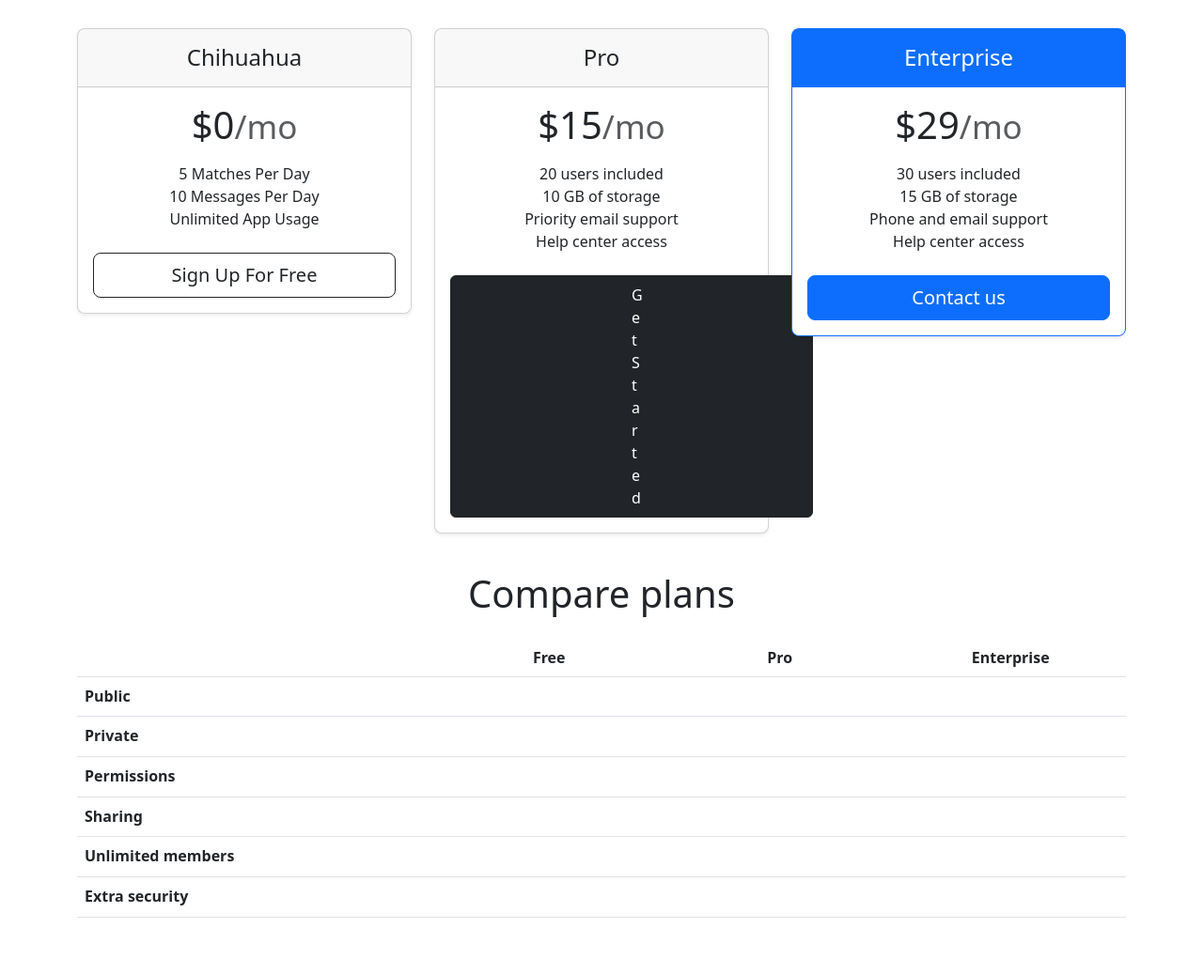
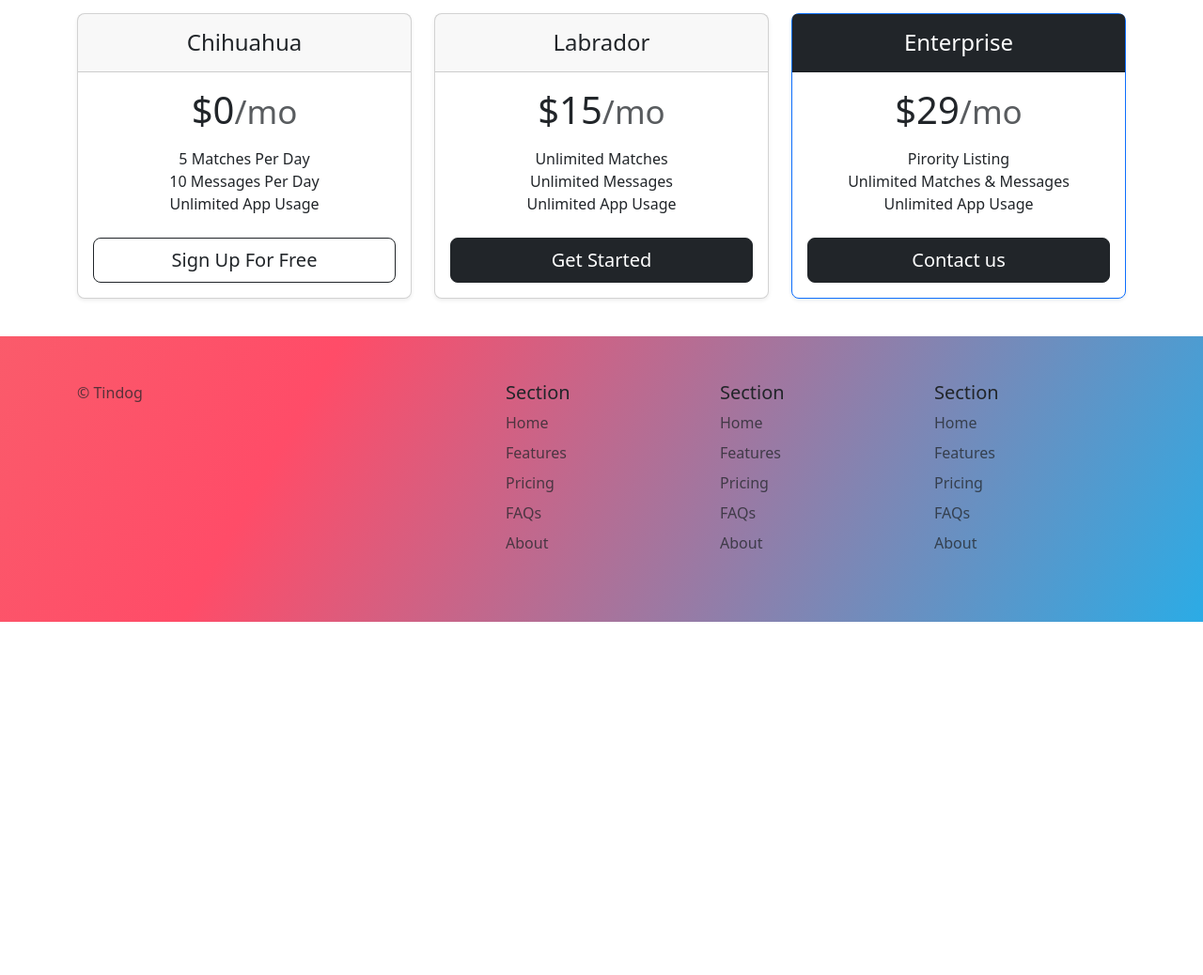
Before and after one commit to SumanMukherjee1/TinDog, a plain HTML site: page index.html in a window 1280 px wide. Shown: the part 1775-2813 px from the top of the page at 94% size. After the commit the page ends 2437 px from the top, so only its background shows below. Drawn offline with nearby package versions, Linux system fonts and the light colour scheme.

Commit message:
Add files via upload

```diff
--- a/index.html
+++ b/index.html
@@ -123,7 +123,7 @@
   <!-- Pricing -->
   <section id="pricing">
 
-    <div class="container py-3">
+    <div class="container">
       <header>
         <div class="pricing-header p-3 pb-md-4 mx-auto text-center">
           <h2 class="display-4 fw-normal text-body-emphasis">A Plan for Every Dog's Needs</h2>
@@ -152,139 +152,88 @@
           <div class="col">
             <div class="card mb-4 rounded-3 shadow-sm">
               <div class="card-header py-3">
-                <h4 class="my-0 fw-normal">Pro</h4>
+                <h4 class="my-0 fw-normal">Labrador</h4>
               </div>
               <div class="card-body">
                 <h1 class="card-title pricing-card-title">$15<small class="text-body-secondary fw-light">/mo</small></h1>
                 <ul class="list-unstyled mt-3 mb-4">
-                  <li>20 users included</li>
-                  <li>10 GB of storage</li>
-                  <li>Priority email support</li>
-                  <li>Help center access</li>
+                  <li>Unlimited Matches</li>
+                  <li>Unlimited Messages</li>
+                  <li>Unlimited App Usage</li>
                 </ul>
-                <button type="button" class="w-100 btn btn-dark" style="--bs-btn-padding-y: .5rem; --bs-btn-padding-x: 12rem">Get Started</button>
+                <button type="button" class="w-100 btn btn-lg btn-dark" >Get Started</button>
               </div>
             </div>
           </div>
           <div class="col">
             <div class="card mb-4 rounded-3 shadow-sm border-primary">
-              <div class="card-header py-3 text-bg-primary border-primary">
+              <div class="card-header py-3 text-bg-primary bg-dark">
                 <h4 class="my-0 fw-normal">Enterprise</h4>
               </div>
               <div class="card-body">
                 <h1 class="card-title pricing-card-title">$29<small class="text-body-secondary fw-light">/mo</small></h1>
                 <ul class="list-unstyled mt-3 mb-4">
-                  <li>30 users included</li>
-                  <li>15 GB of storage</li>
-                  <li>Phone and email support</li>
-                  <li>Help center access</li>
+                  <li>Pirority Listing</li>
+                  <li>Unlimited Matches & Messages</li>
+                  <li>Unlimited App Usage</li>
                 </ul>
-                <button type="button" class="w-100 btn btn-lg btn-primary">Contact us</button>
+                <button type="button" class="w-100 btn btn-lg btn-dark">Contact us</button>
               </div>
             </div>
           </div>
         </div>
+      </main>
+    </div>
 
-        <h2 class="display-6 text-center mb-4">Compare plans</h2>
+  </section>
 
-        <div class="table-responsive">
-          <table class="table text-center">
-            <thead>
-              <tr>
-                <th style="width: 34%;"></th>
-                <th style="width: 22%;">Free</th>
-                <th style="width: 22%;">Pro</th>
-                <th style="width: 22%;">Enterprise</th>
-              </tr>
-            </thead>
-            <tbody>
-              <tr>
-                <th scope="row" class="text-start">Public</th>
-                <td><svg class="bi" width="24" height="24"><use xlink:href="#check"></use></svg></td>
-                <td><svg class="bi" width="24" height="24"><use xlink:href="#check"></use></svg></td>
-                <td><svg class="bi" width="24" height="24"><use xlink:href="#check"></use></svg></td>
-              </tr>
-              <tr>
-                <th scope="row" class="text-start">Private</th>
-                <td></td>
-                <td><svg class="bi" width="24" height="24"><use xlink:href="#check"></use></svg></td>
-                <td><svg class="bi" width="24" height="24"><use xlink:href="#check"></use></svg></td>
-              </tr>
-            </tbody>
 
-            <tbody>
-              <tr>
-                <th scope="row" class="text-start">Permissions</th>
-                <td><svg class="bi" width="24" height="24"><use xlink:href="#check"></use></svg></td>
-                <td><svg class="bi" width="24" height="24"><use xlink:href="#check"></use></svg></td>
-                <td><svg class="bi" width="24" height="24"><use xlink:href="#check"></use></svg></td>
-              </tr>
-              <tr>
-                <th scope="row" class="text-start">Sharing</th>
-                <td></td>
-                <td><svg class="bi" width="24" height="24"><use xlink:href="#check"></use></svg></td>
-                <td><svg class="bi" width="24" height="24"><use xlink:href="#check"></use></svg></td>
-              </tr>
-              <tr>
-                <th scope="row" class="text-start">Unlimited members</th>
-                <td></td>
-                <td><svg class="bi" width="24" height="24"><use xlink:href="#check"></use></svg></td>
-                <td><svg class="bi" width="24" height="24"><use xlink:href="#check"></use></svg></td>
-              </tr>
-              <tr>
-                <th scope="row" class="text-start">Extra security</th>
-                <td></td>
-                <td></td>
-                <td><svg class="bi" width="24" height="24"><use xlink:href="#check"></use></svg></td>
-              </tr>
-            </tbody>
-          </table>
+  <!-- Footer -->
+  <section id="footer" class=" gradient-background">
+    <div class="container">
+      <footer class="row row-cols-1 row-cols-sm-2 row-cols-md-5 py-5 ">
+        <div class="col mb-3">
+          <p class="text-body-secondary">© Tindog</p>
         </div>
-      </main>
 
-      <footer class="pt-4 my-md-5 pt-md-5 border-top">
-        <div class="row">
-          <div class="col-12 col-md">
-            <img class="mb-2" src="/docs/5.3/assets/brand/bootstrap-logo.svg" alt="" width="24" height="19">
-            <small class="d-block mb-3 text-body-secondary">© 2017–2023</small>
+        <div class="col">
+
         </div>
-          <div class="col-6 col-md">
-            <h5>Features</h5>
-            <ul class="list-unstyled text-small">
-              <li class="mb-1"><a class="link-secondary text-decoration-none" href="#">Cool stuff</a></li>
-              <li class="mb-1"><a class="link-secondary text-decoration-none" href="#">Random feature</a></li>
-              <li class="mb-1"><a class="link-secondary text-decoration-none" href="#">Team feature</a></li>
-              <li class="mb-1"><a class="link-secondary text-decoration-none" href="#">Stuff for developers</a></li>
-              <li class="mb-1"><a class="link-secondary text-decoration-none" href="#">Another one</a></li>
-              <li class="mb-1"><a class="link-secondary text-decoration-none" href="#">Last time</a></li>
+
+        <div class="col mb-3">
+          <h5>Section</h5>
+          <ul class="nav flex-column">
+            <li class="nav-item mb-2"><a href="#" class="nav-link p-0 text-body-secondary">Home</a></li>
+            <li class="nav-item mb-2"><a href="#" class="nav-link p-0 text-body-secondary">Features</a></li>
+            <li class="nav-item mb-2"><a href="#" class="nav-link p-0 text-body-secondary">Pricing</a></li>
+            <li class="nav-item mb-2"><a href="#" class="nav-link p-0 text-body-secondary">FAQs</a></li>
+            <li class="nav-item mb-2"><a href="#" class="nav-link p-0 text-body-secondary">About</a></li>
           </ul>
         </div>
-          <div class="col-6 col-md">
-            <h5>Resources</h5>
-            <ul class="list-unstyled text-small">
-              <li class="mb-1"><a class="link-secondary text-decoration-none" href="#">Resource</a></li>
-              <li class="mb-1"><a class="link-secondary text-decoration-none" href="#">Resource name</a></li>
-              <li class="mb-1"><a class="link-secondary text-decoration-none" href="#">Another resource</a></li>
-              <li class="mb-1"><a class="link-secondary text-decoration-none" href="#">Final resource</a></li>
+
+        <div class="col mb-3">
+          <h5>Section</h5>
+          <ul class="nav flex-column">
+            <li class="nav-item mb-2"><a href="#" class="nav-link p-0 text-body-secondary">Home</a></li>
+            <li class="nav-item mb-2"><a href="#" class="nav-link p-0 text-body-secondary">Features</a></li>
+            <li class="nav-item mb-2"><a href="#" class="nav-link p-0 text-body-secondary">Pricing</a></li>
+            <li class="nav-item mb-2"><a href="#" class="nav-link p-0 text-body-secondary">FAQs</a></li>
+            <li class="nav-item mb-2"><a href="#" class="nav-link p-0 text-body-secondary">About</a></li>
           </ul>
         </div>
-          <div class="col-6 col-md">
-            <h5>About</h5>
-            <ul class="list-unstyled text-small">
-              <li class="mb-1"><a class="link-secondary text-decoration-none" href="#">Team</a></li>
-              <li class="mb-1"><a class="link-secondary text-decoration-none" href="#">Locations</a></li>
-              <li class="mb-1"><a class="link-secondary text-decoration-none" href="#">Privacy</a></li>
-              <li class="mb-1"><a class="link-secondary text-decoration-none" href="#">Terms</a></li>
+
+        <div class="col mb-3">
+          <h5>Section</h5>
+          <ul class="nav flex-column">
+            <li class="nav-item mb-2"><a href="#" class="nav-link p-0 text-body-secondary">Home</a></li>
+            <li class="nav-item mb-2"><a href="#" class="nav-link p-0 text-body-secondary">Features</a></li>
+            <li class="nav-item mb-2"><a href="#" class="nav-link p-0 text-body-secondary">Pricing</a></li>
+            <li class="nav-item mb-2"><a href="#" class="nav-link p-0 text-body-secondary">FAQs</a></li>
+            <li class="nav-item mb-2"><a href="#" class="nav-link p-0 text-body-secondary">About</a></li>
           </ul>
-          </div>
         </div>
       </footer>
     </div>
-
-  </section>
-  <!-- Footer -->
-  <section id="footer">
-
   </section>
   <script src="https://cdn.jsdelivr.net/npm/bootstrap@5.3.0/dist/js/bootstrap.bundle.min.js" integrity="sha384-geWF76RCwLtnZ8qwWowPQNguL3RmwHVBC9FhGdlKrxdiJJigb/j/68SIy3Te4Bkz" crossorigin="anonymous"></script>
 </body>
```
Lines whose indentation alone changed are shown as unchanged.
